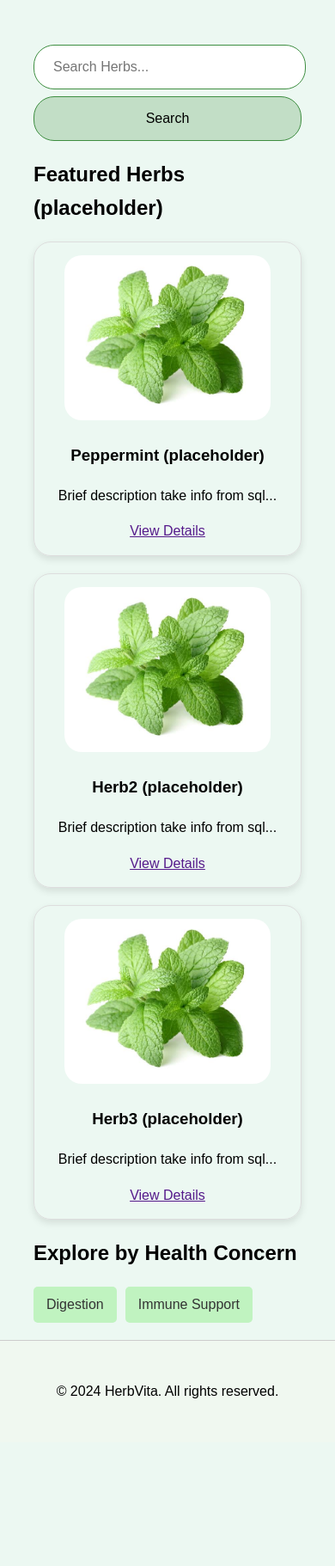
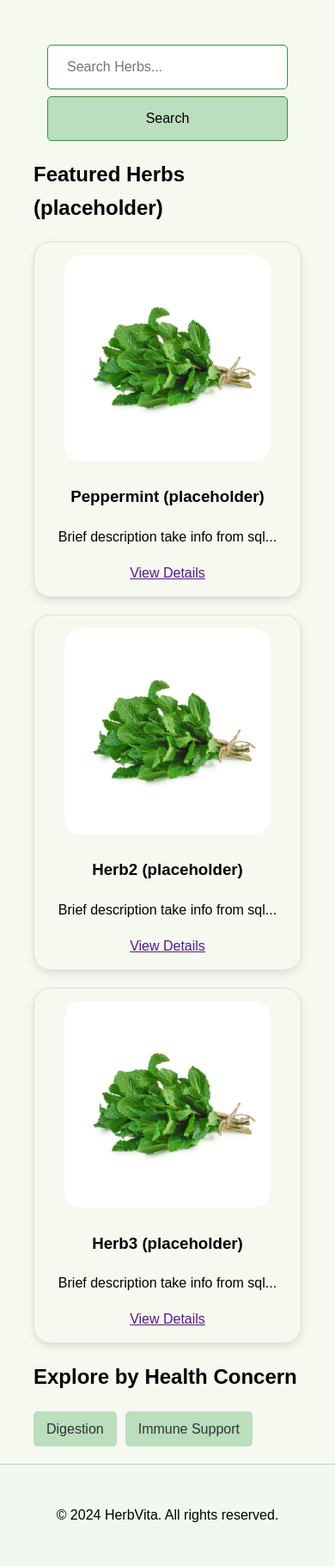
Before and after one commit to Marky115/HerbVitalWebsite, a PHP site: page / in a window 390 px wide. Shown: the part 163-1985 px from the top of the page at 86% size. Before the commit the page ends 1790 px from the top, so only its background shows below. Run offline with PHP 8.4, Linux system fonts and the light colour scheme.

Commit message:
adding images dynamically, updating the stylesheet

```diff
--- a/style.css
+++ b/style.css
@@ -3,7 +3,7 @@ body {
     margin: 0;
     padding: 0;
     line-height: 1.6;
-    background-color: #ECF8F2;
+    background-color: #f6f9f0;
 }
 
 .container {
@@ -44,6 +44,7 @@ nav ul li a {
 main {
     padding: 20px 0;
 }
+
 #search-bar-header {
     position: absolute;
     top: 75px;
@@ -60,7 +61,7 @@ main {
 #search-bar-main input[type="text"] {
     padding: 10px 15px; /* Adjust padding */
     border: 1px solid #ccc;
-    border-radius: 1.5rem; /* Rounded corners */
+    border-radius: 5px;
     margin-right: 8px;
     font-size: 16px;
     width: 250px;
@@ -79,7 +80,7 @@ main {
     background-color: #3e8e41; /* Darker green */
     color: white;
     border: none;
-    border-radius: 1.5rem; /* Rounded corners */
+    border-radius: 5px;
     cursor: pointer;
     font-size: 16px;
     transition: background-color 0.3s ease; /* Smooth background transition */
@@ -97,36 +98,47 @@ main {
 
     #search-bar-main {
         display: flex;
-        width: 100%;
+        width: 100%; /* Take full width of parent (main) */
         flex-direction: column;
         align-items: center;
         margin-top: 2rem;
+        /* Remove padding from #search-bar-main */
+        padding-left: 0;
+        padding-right: 0;
+        box-sizing: border-box;
     }
 
     #search-bar-main input[type="text"] {
         padding: 16px 22px;
-        width: 86.8%;
-        margin-right: 0;
+        /* Make input take full screen width, minus a small margin */
+        width: calc(100% - 2rem); /* Subtract left and right margin */
+        margin-left: 1rem;
+        margin-right: 1rem;
         margin-bottom: 0.5rem;
         font-size: 16px;
-        border-radius: 1.5rem;
-        border: 1px solid #3e8e41; /* Add border for consistency */
+        border-radius: 5px;
+        border: 1px solid #3e8e41;
+        box-sizing: border-box;
     }
 
     #search-bar-main button {
         padding: 16px 22px;
-        width: 100%;
+        /* Make button take full screen width, minus a small margin */
+        width: calc(100% - 2rem); /* Subtract left and right margin */
         margin-top: 0;
+        margin-left: 1rem;
+        margin-right: 1rem;
         font-size: 16px;
         color: #000;
-        border-radius: 1.5rem;
-        background-color: #3e8e413e;
+        border-radius: 5px;
+        background-color: #bbdebc;
         border: 1px solid #3e8e41;
-        transition: background-color 0.3s ease; /* Smooth transition */
+        transition: background-color 0.3s ease;
+        box-sizing: border-box;
     }
 
     #search-bar-main button:hover {
-        background-color: #3e8e4150;
+        background-color: #d9f0da;
     }
 }
 
@@ -149,8 +161,11 @@ main {
 }
 .herb-item img {
     max-width: 15rem;
-    height: auto;
+    max-height: 15rem;
+    object-fit: cover;
     border-radius: 20px;
+    object-position: center;
+
 }
 
 .concern-list {
@@ -161,11 +176,17 @@ main {
 
 .concern-list a {
 
-    background-color: #c0f3c0;
+    background-color: #bbdebc;
     padding: 8px 15px;
     text-decoration: none;
     color: #333;
     border-radius: 5px;
+    transition: background-color 0.3s ease;
+}
+
+.concern-list a:hover {
+
+    background-color: #d9f0da;
 }
 
 footer {
```
Also changed, not shown: browseHerb.php (+7 -6 lines), herbs_by_concern.php (added), img/chamomile.jpg (added), img/fennel.jpg (added), img/ginger.png (added), img/peppermint.jpg.
